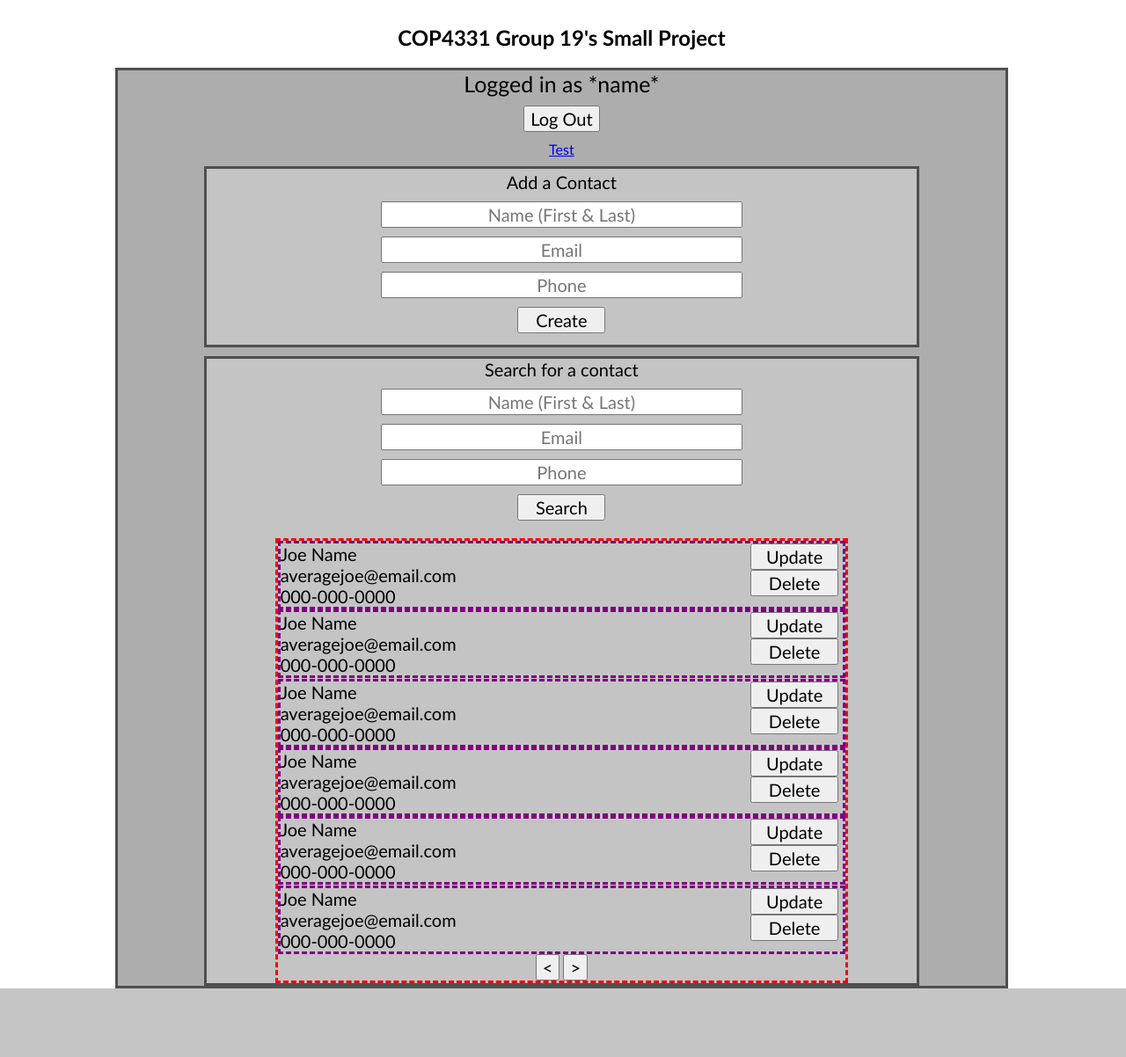
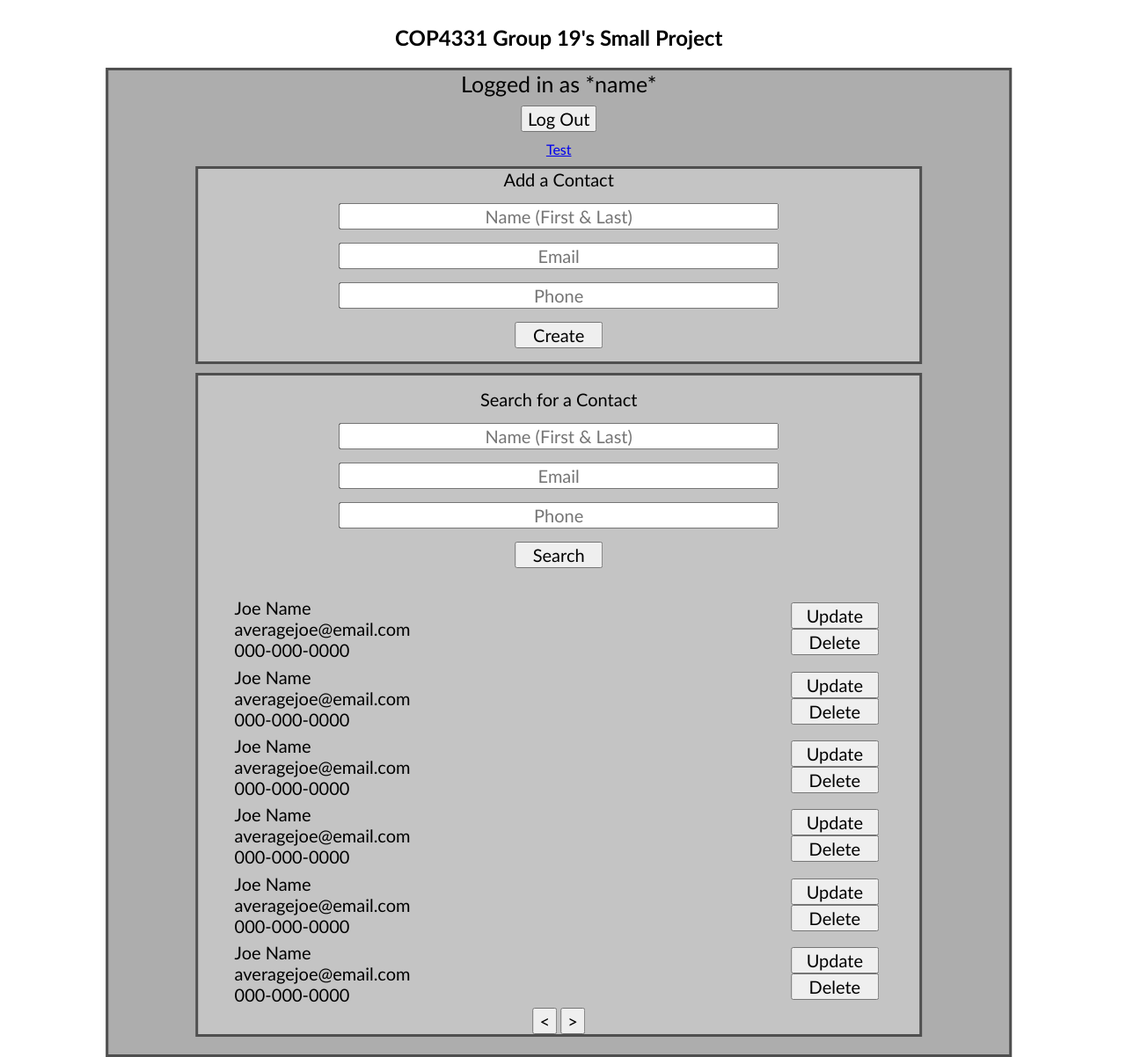
Before and after one commit to WEIsleem/Group-19, a PHP site: page /menu.html in a window 1280 px wide. Shown: the whole page at 88% size. Before the commit the page ends 1124 px from the top, so only its background shows below. Run offline with PHP 8.4, Linux system fonts and the light colour scheme.

Commit message:
1/28 front end

```diff
--- a/css/menu.css
+++ b/css/menu.css
@@ -7,8 +7,48 @@ html {
 	height: 100%;
 }
 input {
-	width: 50%;
+	width: 60%;
 	text-align: center;
+}
+
+/* Phone Scaling */
+@media only screen and (max-width: 700px){
+	h1 {
+		font-size: 20px;
+	}
+	input {
+		width: 80% !important;
+	}
+
+	.page-container {
+		transform: translate(-2%, 0) !important;
+	}
+	.color-box {
+		width: 90% !important;
+	}
+	.selected-box {
+		width: 90% !important;
+	}
+	.searched-box {
+		height: 700px !important;
+	}
+	.found-box {
+		flex-direction: column;
+		align-items: flex-start !important;
+	}
+	.popup {
+		margin-top: 50% !important;
+		width: 80% !important;
+	}
+
+	.search-buttons {
+		flex-direction: row !important;
+		justify-content: center;
+		width: 100%;
+	}
+	.head-text {
+		font-size: 22px !important;
+	}
 }
 
 /* Boxes/Containers */
@@ -17,8 +57,8 @@ input {
 	flex-direction: column;
 	align-items: center;
 	column-gap: 10px;
-	width: 98.5%;
 	height: auto;
+	transform: translate(-1%, 0);
 	font-family: 'Trebuchet MS';
 	/*border: 3px dashed black;*/
 }
@@ -37,7 +77,7 @@ input {
 	flex-direction: column;
 	align-items: center;
 	justify-content: center;
-	gap: 10px;
+	gap: 15px;
 	width: 80%;
 	min-height: 200px;
 	background-color: #c4c4c4;
@@ -47,26 +87,25 @@ input {
 .searched-box {
 	display: grid;
 	grid-template-rows: repeat(6, 1fr);
-	width: 80%;
+	width: 90%;
 	height: 500px;
 	align-items: center;
-	border: 3px dashed red;*/
+	/*border: 3px dashed red;*/
 }
 .found-box {
-	display: grid;
-	grid-template-columns: auto 110px;
-	grid-template-areas:
-		"information buttons";
-	border: 3px dashed purple;*/
+	display: flex;
+	justify-content: space-between;
+	align-items: center;
+	/*border: 3px dashed purple;*/
 }
 .popup {
 	display: none;
 	position: fixed;
 	text-align: center;
 	margin-top: 20%;
-	padding-top: 3%;
-	width: 50%;
-	height: 20%;
+	padding-top: 5px;
+	width: 450px;
+	height: 100px;
 	color: #ffffff;
 	background-color: #4f4f4f;
 }
--- a/index.html
+++ b/index.html
@@ -1,8 +1,9 @@
 <html lang="en" class="no-js">
 <head>
 	<title>19 Small Project</title>
+	<meta charset="utf-8">
+	<meta name="viewport" content="width=device-width, initial-scale=1">
 	<script type="text/javascript" src="js/dataFunctions.js"></script>
-	<script type="text/javascript" src="js/animations.js"></script>
 	<link href="css/index.css" rel="stylesheet">
 </head>
 
--- a/menu.html
+++ b/menu.html
@@ -11,7 +11,7 @@
 <body>
 	<!-- Page -->
 	<section class="page-container">
-		<h2>COP4331 Group 19's Small Project</h2>
+		<h1>COP4331 Group 19's Small Project</h1>
 		<div class="color-box">
 			<!-- Name/Logout -->
 			<span id="headText" class="head-text">Logged in as *name*</span>
@@ -28,16 +28,18 @@
 				<span id="createResult"></span>
 			</div>
 
-			<!-- Delete popup -->
-			<div id="deletePopup" class="popup">
-				<p>ARE YOU SURE YOU WANT TO DELETE THIS CONTACT?</p>
-				<button class="text menu-buttons" onclick="deleteContact();">Yes</button>
-				<button class="text menu-buttons" onclick="popupHidden();">No</button>
-			</div>
 
 			<!-- Search/Update/Delete -->
 			<div class="selected-box">
-				<span id="selected" class="text">Search for a contact</span>
+				<!-- Delete popup -->
+				<div id="deletePopup" class="popup">
+					<p>ARE YOU SURE YOU WANT TO DELETE THIS CONTACT?</p>
+					<button class="text menu-buttons" onclick="deleteContact();">Yes</button>
+					<button class="text menu-buttons" onclick="popupHidden();">No</button>
+				</div>
+
+				<span style="height: 0.5px"></span>
+				<span id="selected" class="text">Search for a Contact</span>
 				<input type="text" id="nameText" class="text" placeholder="Name (First & Last)">
 				<input type="text" id="emailText" class="text" placeholder="Email">
 				<input type="text" id="phoneText" class="text" placeholder="Phone">
@@ -101,6 +103,7 @@
 					</div>
 				</div>
 			</div>
+			<span style="height: 10px"></span>
 		</div>
 	</section>
 </body>
```
Also changed, not shown: css/index.css (+30 -2 lines).
